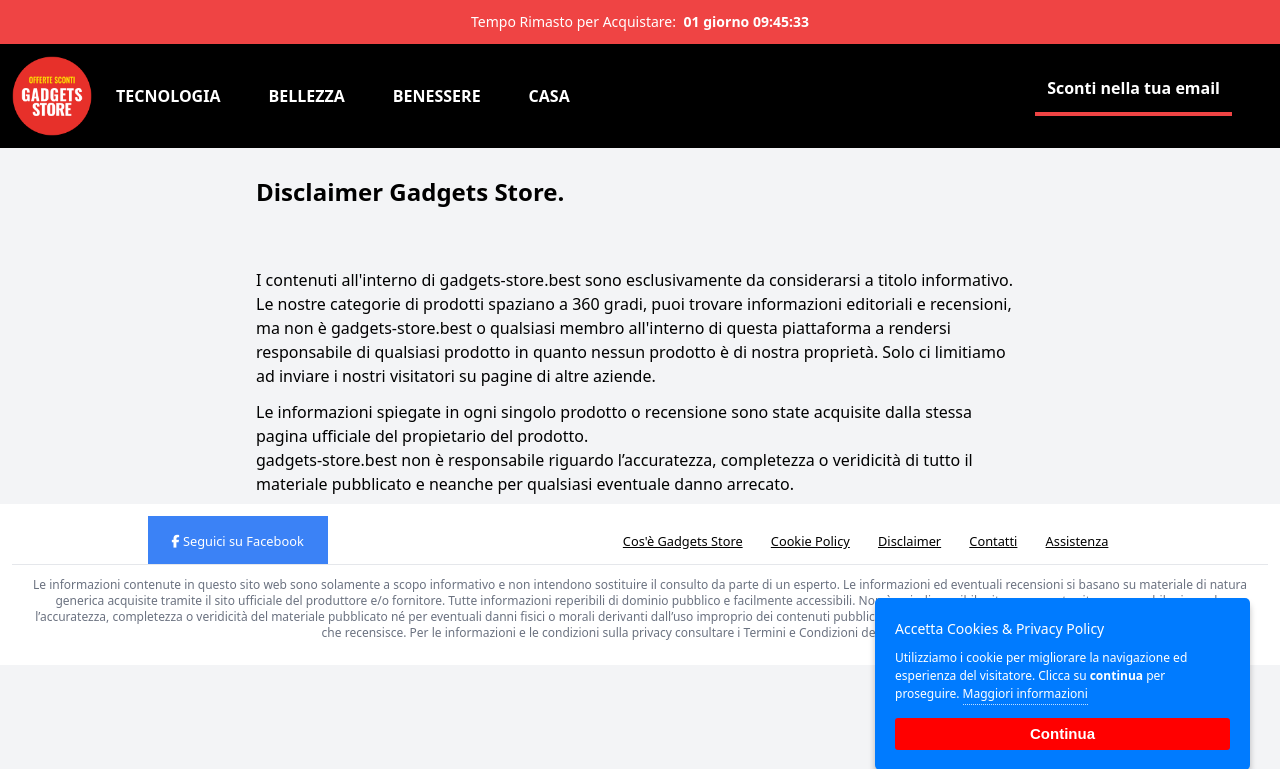
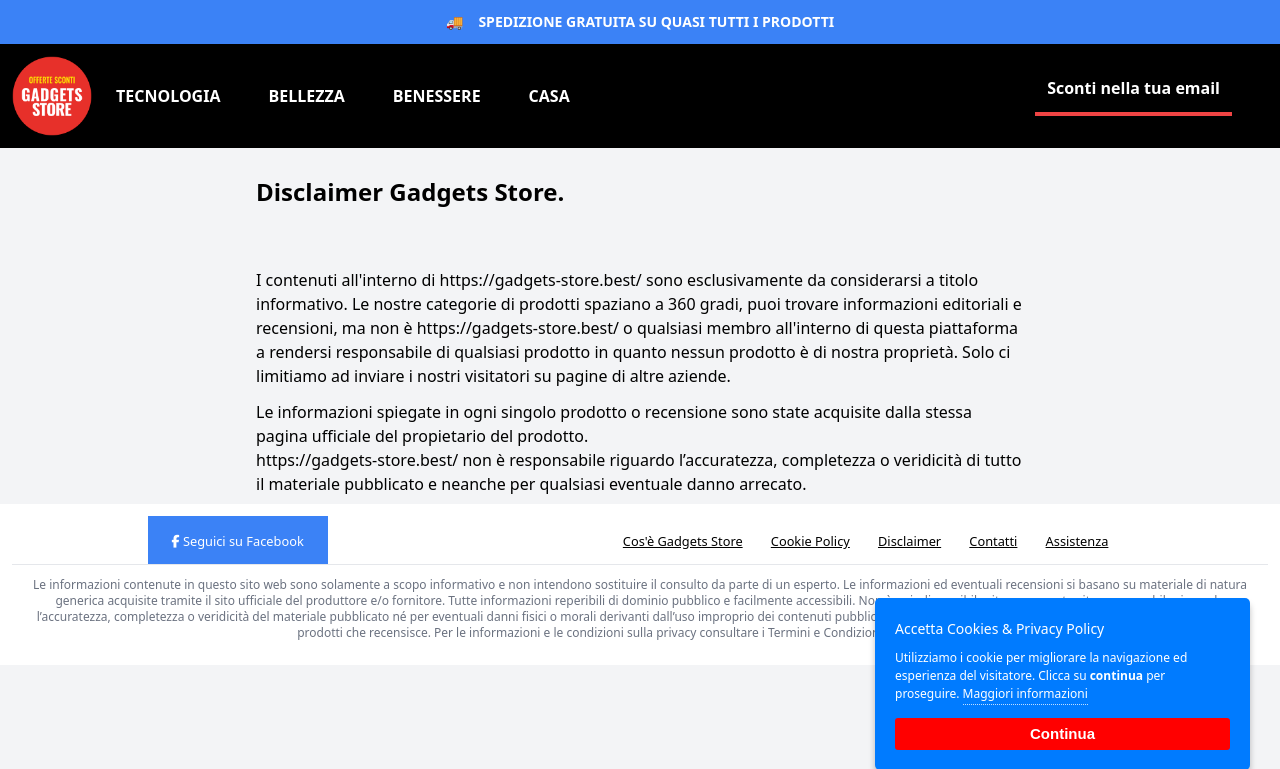
Before and after one commit to agileontheweb/gadgets-store.best, a PHP site: page /disclaimer.php in a window 1280 px wide. Shown: the top 769 px of the page. Run offline with PHP 8.4, Linux system fonts and the light colour scheme; some libraries are stand-ins or nearby versions.

Commit message:
Fix some Navbar

```diff
--- a/assistenza.php
+++ b/assistenza.php
@@ -5,7 +5,7 @@
 <!doctype html>
 <html lang="it">
   <head>
-    <title>Assistenza Gadgets Store </title>
+    <title>Assistenza <?php echo $brand_name; ?> </title>
     <?php include('shared/meta.php'); ?>
   </head>
   <body class="bg-gray-100">
@@ -14,12 +14,12 @@
     <div class="pt-32 px-3">
       <div class="max-w-screen-md mx-auto">
         <h1 class="text-2xl font-bold py-12">
-          Assistenza Gadgets Store
+          Assistenza <?php echo $brand_name; ?>
         </h1>
         <p class="font-bold">Il prodotto che hai ricevuto non era come volevi? Era difettoso?</p>
         <p class="font-bold">Vuoi fare reclamo per qualsiasi incoveniente?</p>
         <p class="py-3">
-          Gadgets Store non è il fornitore o produttore di nessuno dei prodotti
+          <?php echo $brand_name; ?> non è il fornitore o produttore di nessuno dei prodotti
           che puoi trovare all'interno di questo sito internet gadget-store.best
           per maggiori informazioni ti rimandiamo alla pagina del nostro
           <a class="underline" href="disclaimer.php">disclaimer</a>.
--- a/contatti.php
+++ b/contatti.php
@@ -11,7 +11,7 @@
     <div class="pt-32 px-3">
       <div class="max-w-screen-md mx-auto">
         <h1 class="text-2xl font-bold py-12">
-          Contatta Gadgets Store
+          Contatta <?php echo $brand_name; ?>
         </h1>
         <p class="py-3">
           Hai qualche domanda?<br>
--- a/cookie-policy.php
+++ b/cookie-policy.php
@@ -2,7 +2,7 @@
 <!doctype html>
 <html lang="it">
   <head>
-    <title>Cookie Policy Gadgets Store </title>
+    <title>Cookie Policy <?php echo $brand_name; ?> </title>
     <?php include('shared/meta.php'); ?>
   </head>
   <body class="bg-gray-100">
@@ -11,7 +11,7 @@
 
       <div class="max-w-screen-md mx-auto">
         <h1 class="text-2xl font-bold py-12">
-          Cookie Policy Gadgets Store.
+          Cookie Policy <?php echo $brand_name; ?>.
         </h1>
         <p class="py-5">
           <strong>Cookie Policy</strong>
--- a/cosa-e-gadgets-store.php
+++ b/cosa-e-gadgets-store.php
@@ -2,7 +2,7 @@
 <!doctype html>
 <html lang="it">
   <head>
-    <title>Cos'è Gadgets Store </title>
+    <title>Cos'è <?php echo $brand_name; ?> </title>
     <?php include('shared/meta.php'); ?>
   </head>
   <body class="bg-gray-100">
@@ -11,10 +11,10 @@
     <div class="pt-32 px-3">
       <div class="max-w-screen-md mx-auto">
         <h1 class="text-2xl font-bold py-12">
-          Gadgets Store
+          <?php echo $brand_name; ?>
         </h1>
         <p class="py-3">
-          gadgets-store.best è un raccoglitore di offerte e promozioni di aziende
+          <?php echo $brand_url; ?> è un raccoglitore di offerte e promozioni di aziende
           terze. Su questo sito promuoviamo prodotti di vario genere.
         </p>
         <p class="py-3">
--- a/disclaimer.php
+++ b/disclaimer.php
@@ -10,13 +10,13 @@
     <div class="pt-32 px-3">
       <div class="max-w-screen-md mx-auto">
         <h1 class="text-2xl font-bold py-12">
-          Disclaimer Gadgets Store.
+          Disclaimer <?php echo $brand_name; ?>.
         </h1>
         <p class="my-3">
-          I contenuti all'interno di gadgets-store.best sono esclusivamente
+          I contenuti all'interno di <?php echo $brand_url; ?> sono esclusivamente
           da considerarsi a titolo informativo.
           Le nostre categorie di prodotti spaziano a 360 gradi, puoi trovare informazioni
-          editoriali e recensioni, ma non è gadgets-store.best o qualsiasi membro
+          editoriali e recensioni, ma non è <?php echo $brand_url; ?> o qualsiasi membro
           all'interno di questa piattaforma a rendersi responsabile di qualsiasi prodotto
           in quanto nessun prodotto è di nostra proprietà. Solo ci limitiamo ad
           inviare i nostri visitatori su pagine di altre aziende.
@@ -25,7 +25,7 @@
           Le informazioni spiegate in ogni singolo prodotto o recensione sono state
           acquisite dalla stessa pagina ufficiale del propietario del prodotto.
           <br>
-          gadgets-store.best non è responsabile riguardo l’accuratezza,
+          <?php echo $brand_url; ?> non è responsabile riguardo l’accuratezza,
           completezza o veridicità di tutto il materiale pubblicato e neanche per
           qualsiasi eventuale danno arrecato.
         </p>
--- a/js/countdown.js
+++ b/js/countdown.js
@@ -1,7 +1,7 @@
 function countDown(){
 
 	var myDate = new Date();
-	myDate.setDate(myDate.getDate()+2);
+	myDate.setDate(myDate.getDate()+1);
 	var tomorrow = myDate.getFullYear() + '/'  + ("0" + (myDate.getMonth() + 1)).slice(-2) + '/' + myDate.getDate() ;
 
 	$('.clock').countdown(tomorrow, function(event) {
--- a/newsletter.php
+++ b/newsletter.php
@@ -21,7 +21,7 @@
 
     <div class="pt-32">
       <h1 class="text-center text-2xl font-bold py-12 text-gray-600">
-        Ricevi gratuitamente le <br><strong>migliori offerte e promozioni <br>in sconto del 50%</strong>.
+        Ricevi gratuitamente le <br><strong>migliori offerte e promozioni <br>in sconto!</strong> nella tua email.
       </h1>
       <div class="max-w-screen-sm bg-white mx-auto">
         <?php include("shared/_mailerlite.php") ?>
--- a/pages/drone-x-tactical.php
+++ b/pages/drone-x-tactical.php
@@ -39,7 +39,7 @@
 <!doctype html>
 <html lang="it">
   <head>
-    <title>Drone X Tactical - Gadgets Store - Prodotti scontati e in promozione</title>
+    <title><?php echo $title_product; ?> | <?php echo $brand_name; ?>  <?php echo $brand_slogan; ?></title>
     <meta name="description" content="Acquista online le migliori offerte e promozioni del momento, non perdere tra le varie categorie di prodotti: Salute e Benessere, Tecnologia e Formazione, Idee regalo utili e divertenti." >
     <?php include('../shared/meta.php'); ?>
   </head>
--- a/pages/footenergy.php
+++ b/pages/footenergy.php
@@ -38,7 +38,7 @@
 <!doctype html>
 <html lang="it">
   <head>
-    <title>Il massaggiatore per piedi Foot Energy - Gadgets Store - Prodotti scontati e in promozione</title>
+    <title>Il massaggiatore per piedi Foot Energy | <?php echo $brand_name; ?>  <?php echo $brand_slogan; ?></title>
     <meta name="description" content="Acquista online le migliori offerte e promozioni del momento, non perdere tra le varie categorie di prodotti: Salute e Benessere, Tecnologia e Formazione, Idee regalo utili e divertenti." >
     <?php include('../shared/meta.php'); ?>
   </head>
--- a/pages/reggiseno-3in1.php
+++ b/pages/reggiseno-3in1.php
@@ -38,7 +38,7 @@
 <!doctype html>
 <html lang="it">
   <head>
-    <title>Il reggiseno innovativo 3 in 1 che adorerari per tutta la vita - Gadgets Store - Prodotti scontati e in promozione</title>
+    <title>Il reggiseno innovativo 3 in 1 che adorerari per tutta la vita | <?php echo $brand_name; ?>  <?php echo $brand_slogan; ?></title>
     <meta name="description" content="Acquista online le migliori offerte e promozioni del momento, non perdere tra le varie categorie di prodotti: Salute e Benessere, Tecnologia e Formazione, Idee regalo utili e divertenti." >
     <?php include('../shared/meta.php'); ?>
   </head>
--- a/pages/sentipiu30x.php
+++ b/pages/sentipiu30x.php
@@ -39,7 +39,7 @@
 <!doctype html>
 <html lang="it">
   <head>
-    <title>Senti pìù 30X  - Gadgets Store - Prodotti scontati e in promozione</title>
+    <title><?php echo $title_product; ?>  | <?php echo $brand_name; ?>  <?php echo $brand_slogan; ?></title>
     <meta name="description" content="Acquista online le migliori offerte e promozioni del momento, non perdere tra le varie categorie di prodotti: Salute e Benessere, Tecnologia e Formazione, Idee regalo utili e divertenti." >
     <?php include('../shared/meta.php'); ?>
   </head>
--- a/pages/smartwatch-xwatch6.php
+++ b/pages/smartwatch-xwatch6.php
@@ -38,7 +38,7 @@
 <!doctype html>
 <html lang="it">
   <head>
-    <title>XW6.0 è l'innovativo smart watch con display in HD - Gadgets Store - Prodotti scontati e in promozione</title>
+    <title><?php echo $title_product; ?> è l'innovativo smart watch con display in HD | <?php echo $brand_name; ?>  <?php echo $brand_slogan; ?></title>
     <meta name="description" content="Acquista online le migliori offerte e promozioni del momento, non perdere tra le varie categorie di prodotti: Salute e Benessere, Tecnologia e Formazione, Idee regalo utili e divertenti." >
     <?php include('../shared/meta.php'); ?>
   </head>
--- a/pages/upsell_message.php
+++ b/pages/upsell_message.php
@@ -8,7 +8,7 @@
        una sorpresa per te.
      </p>
      <h2 class="text-3xl text-center py-3 text-green-600">
-       <strong>Un'offerta
+       <strong>Abbiamo Un'offerta
        riservata</strong> dedicata
        proprio a te <?php echo $name; ?>
      </h2>
--- a/settings.php
+++ b/settings.php
@@ -2,9 +2,31 @@
 	// ini_set('display_errors', '1');
 	// ini_set('display_startup_errors', '1');
 	// error_reporting(E_ALL);
+	$brand_name = "Gadgets Store";
+	$brand_url = "https://gadgets-store.best/";
+	$brand_slogan = "Prodotti scontati e in promozione";
 
 	$url = 'http://' . $_SERVER['SERVER_NAME'] . $_SERVER['REQUEST_URI'];
 	$upsell;
+
+	function colorBarTop(){
+		$url = 'http://' . $_SERVER['SERVER_NAME'] . $_SERVER['REQUEST_URI'];
+		if (class_exists('LANDING') || class_exists('FORMS')) {
+			$bg_color = "bg-red-500";
+		}else{
+			$bg_color = "bg-blue-500";
+		}
+		echo $bg_color;
+	}
+
+	function messageTop(){
+		if (class_exists('LANDING') || class_exists('FORMS')) {
+			$message = 'QUESTA OFFERTA SCADE TRA: <div class="inline-block ml-1 count-down font-bold"><span class="clock"></span></div>';
+		}else{
+			$message = "🚚 <span class='pl-3'>Spedizione Gratuita su quasi tutti i prodotti</span>";
+		}
+		echo $message;
+	}
 
 	function isUpsell(){
 		if (strpos($url, "upsell") == true) {
@@ -18,7 +40,6 @@
 	}else{
 	  $projectPath = "https://gadgets-store.best/";
 	}
-
 
 	function fixedNavbar(){
 		echo "fixed";
@@ -39,6 +60,7 @@
 		}
 		if (strpos($url, $upsell_params) == true && class_exists('LANDING')) {
 			echo "hidden";
+			$message = "Landing page mettere timer";
 		}
 	}
 
--- a/shared/footer.php
+++ b/shared/footer.php
@@ -9,7 +9,7 @@
         </a>
       </div>
       <div class="mx-auto p-3">
-        <a class="underline px-3 hover:text-red-500" href="<?php echo $projectPath ?>/cosa-e-gadgets-store.php"><small>Cos'è Gadgets Store</small></a>
+        <a class="underline px-3 hover:text-red-500" href="<?php echo $projectPath ?>/cosa-e-gadgets-store.php"><small>Cos'è <?php echo $brand_name; ?></small></a>
         <a class="underline px-3 hover:text-red-500" href="<?php echo $projectPath ?>/cookie-policy.php"><small>Cookie Policy</small></a>
         <a class="underline px-3 hover:text-red-500" href="<?php echo $projectPath ?>/disclaimer.php"><small>Disclaimer</small></a>
         <a class="underline px-3 hover:text-red-500" href="<?php echo $projectPath ?>/contatti.php"><small>Contatti</small></a>
@@ -26,7 +26,7 @@
       Non è quindi possibile ritenere questo sito responsabile riguardo l’accuratezza,
       completezza o veridicità del materiale pubblicato né per eventuali danni
       fisici o morali derivanti dall’uso improprio dei contenuti pubblicati.
-      gadgets-store.best non è produttore e/o fornitore dei prodotti che recensisce.
+      <?php echo $brand_url; ?> non è produttore e/o fornitore dei prodotti che recensisce.
       Per le informazioni e le condizioni sulla privacy consultare i Termini e
       Condizioni del sito fornitore.
     </p>
--- a/shared/navbar.php
+++ b/shared/navbar.php
@@ -1,11 +1,3 @@
-<?php
-if( in_array( $_SERVER['REMOTE_ADDR'], array( '127.0.0.1', '::1' ) ) ) {
-	$projectPath = "http://localhost:8888/gadgets-store.best/";
-}else{
-  $projectPath = "https://gadgets-store.best/";
-}
-?>
-
 <div class="hidden loadingpage fixed h-full w-full flex items-center justify-center bg-opacity-80 bg-black z-30">
 	<div class="z-10 px-6 text-center text-white text-md font-bold text-2xl">
 		Caricando il modulo d'ordine...
@@ -14,16 +6,14 @@
 </div>
 
 <div class="<?php fixedNavbar();?> left-0 right-0 mb-0 border-0 rounded-0 bg-black z-20">
-
-	<div class="bg-red-500 py-3 text-center text-white text-xs sm:text-sm <?php hideBarCounter(); ?>">
-		Tempo Rimasto per Acquistare:
-		<div class="inline-block ml-1 count-down font-bold"><span class="clock"></span></div>
+	<div class="uppercase  font-bold <?php echo colorBarTop(); ?> py-3 text-center text-white text-xs sm:text-sm <?php hideBarCounter(); ?>">
+		<?php messageTop(); ?>
 	</div>
 
 	<nav class="flex p-3 <?php showNavBar();?>">
 		  <a class="flex navbar-brand" href="<?php echo $projectPath ?>">
 	     <img src="<?php echo $projectPath ?>/img/logo.png" class="w-14 h-14 md:w-20 md:h-20">
-			 <span class="hidden">Gadgets Store</span>
+			 <span class="hidden"><?php echo $brand_name; ?></span>
 		  </a>
 
 			<div class="flex lg:hidden absolute right-10 pt-3 md:pt-6">
```
Also changed, not shown: shared/_ricevi_promozioni.php (+8 -2 lines).
